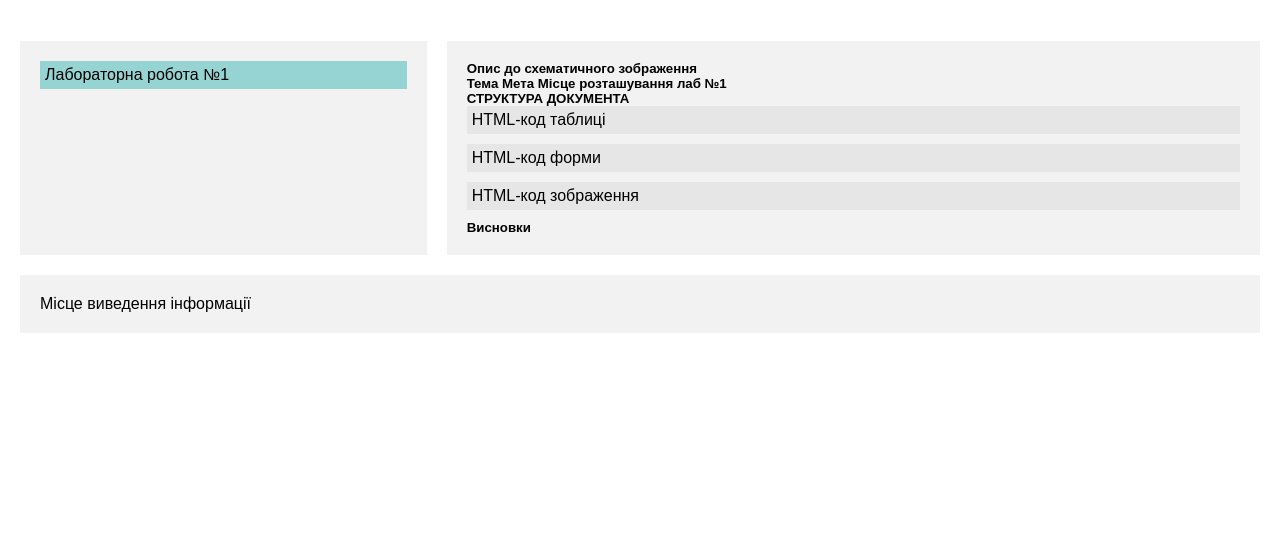
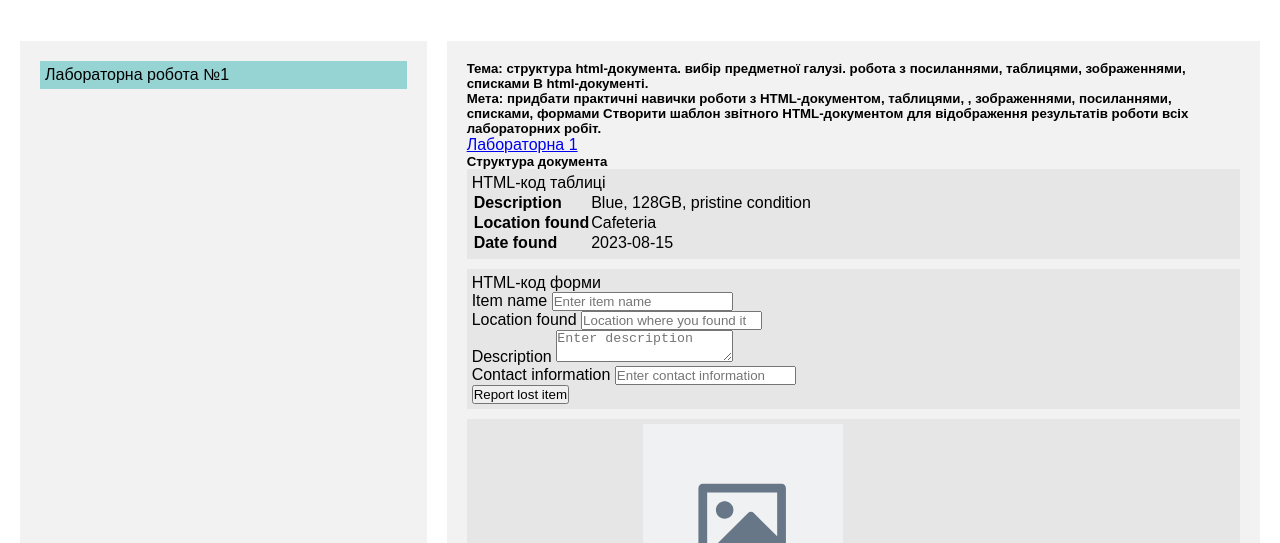
Before and after one commit to Papsanly/WBF, a plain HTML site: page report/index.html in a window 1280 px wide. Shown: the part 257-800 px from the top of the page. Drawn offline with Linux system fonts and the light colour scheme.

Commit message:
finish report 1

```diff
--- a/report/index.html
+++ b/report/index.html
@@ -23,19 +23,96 @@
   </div>
 
   <div class="lab-report">
-    <h5>Опис до схематичного зображення</h5>
-    <h5>Тема Мета Місце розташування лаб №1</h5>
-    <h5>СТРУКТУРА ДОКУМЕНТА</h5>
+    <h5>Тема: структура html-документа. вибір предметної галузі.
+      робота з посиланнями, таблицями, зображеннями, списками В
+      html-документі.</h5>
+    <h5>Мета: придбати практичні навички роботи з HTML-документом, таблицями, ,
+      зображеннями, посиланнями, списками, формами
+      Створити шаблон звітного HTML-документом для відображення
+      результатів роботи всіх лабораторних робіт.</h5>
+    <a href="../app/index.html">Лабораторна 1</a>
+    <h5>Структура документа</h5>
     <ul>
-      <li>HTML-код таблиці</li>
-      <li>HTML-код форми</li>
-      <li>HTML-код зображення</li>
+      <li>
+        HTML-код таблиці
+        <table>
+          <tr>
+            <th>Description</th>
+            <td>Blue, 128GB, pristine condition</td>
+          </tr>
+          <tr>
+            <th>Location found</th>
+            <td>Cafeteria</td>
+          </tr>
+          <tr>
+            <th>Date found</th>
+            <td>2023-08-15</td>
+          </tr>
+        </table>
+      </li>
+      <li>
+        HTML-код форми
+        <form>
+          <div>
+            <label for="item-name">
+              Item name
+            </label>
+            <input
+              id="item-name"
+              placeholder="Enter item name"
+              required
+            />
+          </div>
+          <div>
+            <label for="location-found">
+              Location found
+            </label>
+            <input
+              id="location-found"
+              placeholder="Location where you found it"
+              required
+            />
+          </div>
+          <div>
+            <label for="description">
+              Description
+            </label>
+            <textarea
+              id="description"
+              placeholder="Enter description"
+              required
+            ></textarea>
+          </div>
+          <div>
+            <label for="contact-info">
+              Contact information
+            </label>
+            <input
+              id="contact-info"
+              placeholder="Enter contact information"
+              required
+            />
+          </div>
+          <button type="submit">
+            Report lost item
+          </button>
+        </form>
+      </li>
+      <li>HTML-код зображення
+        <img
+          alt="Item Image"
+          src="../app/img/placeholder.svg"
+          width="200"
+        />
+      </li>
     </ul>
     <h5>Висновки</h5>
-  </div>
-
-  <div class="place-for-info">
-    <p>Місце виведення інформації</p>
+    <p>
+      У рамках даної лабораторної роботи я ознайомився з основами структури HTML-документа та здобув практичні навички
+      роботи з HTML-елементами, такими як таблиці, форми, зображення, посилання та списки. Робота над проєктом дозволила
+      мені краще зрозуміти, як правильно організувати інформацію на веб-сторінці, а також як ефективно використовувати
+      HTML для створення структурної і змістовної складової веб-ресурсів.
+    </p>
   </div>
 </main>
 </body>
```
Also changed, not shown: app/index.html (+2 -2 lines).
